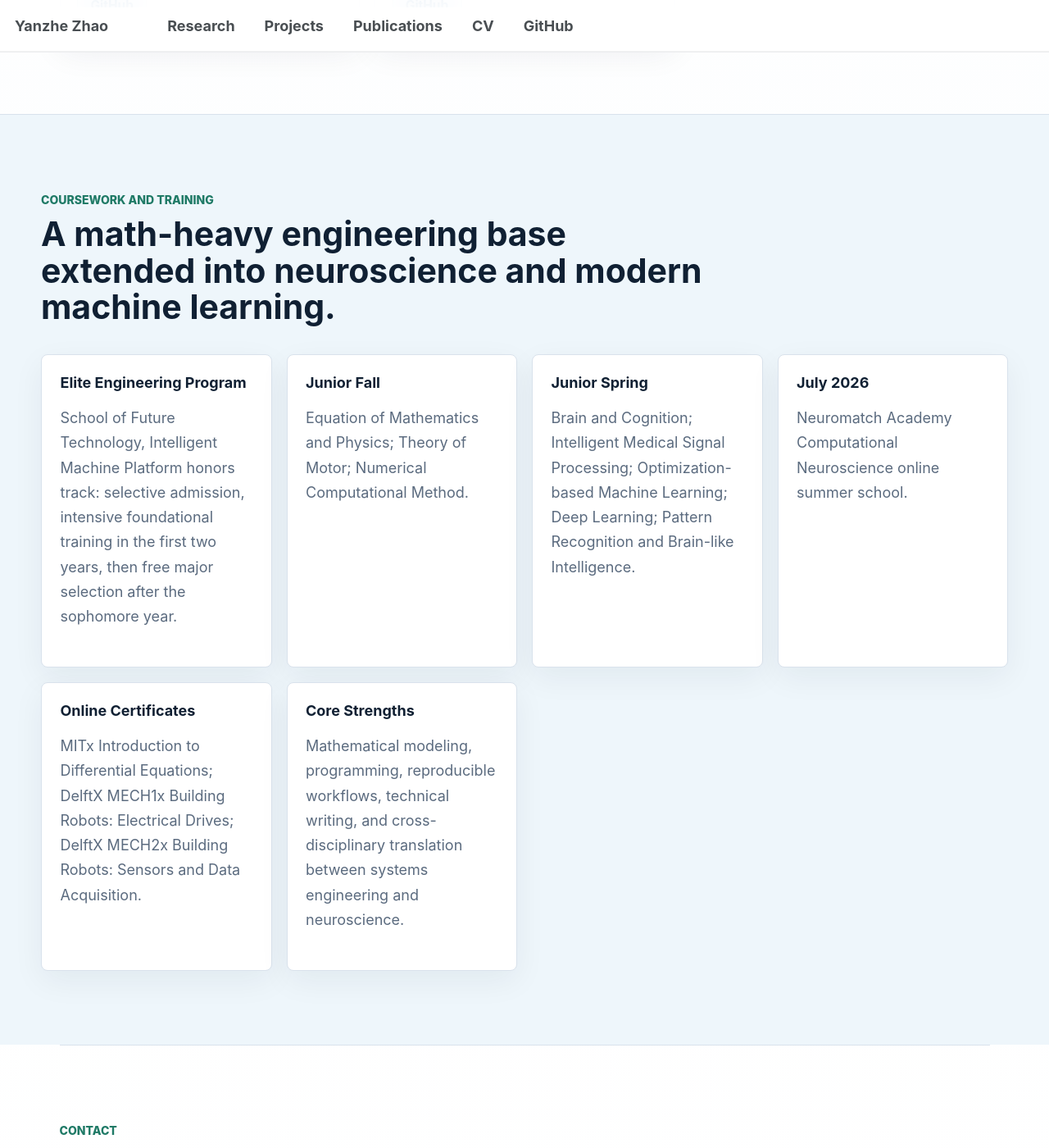
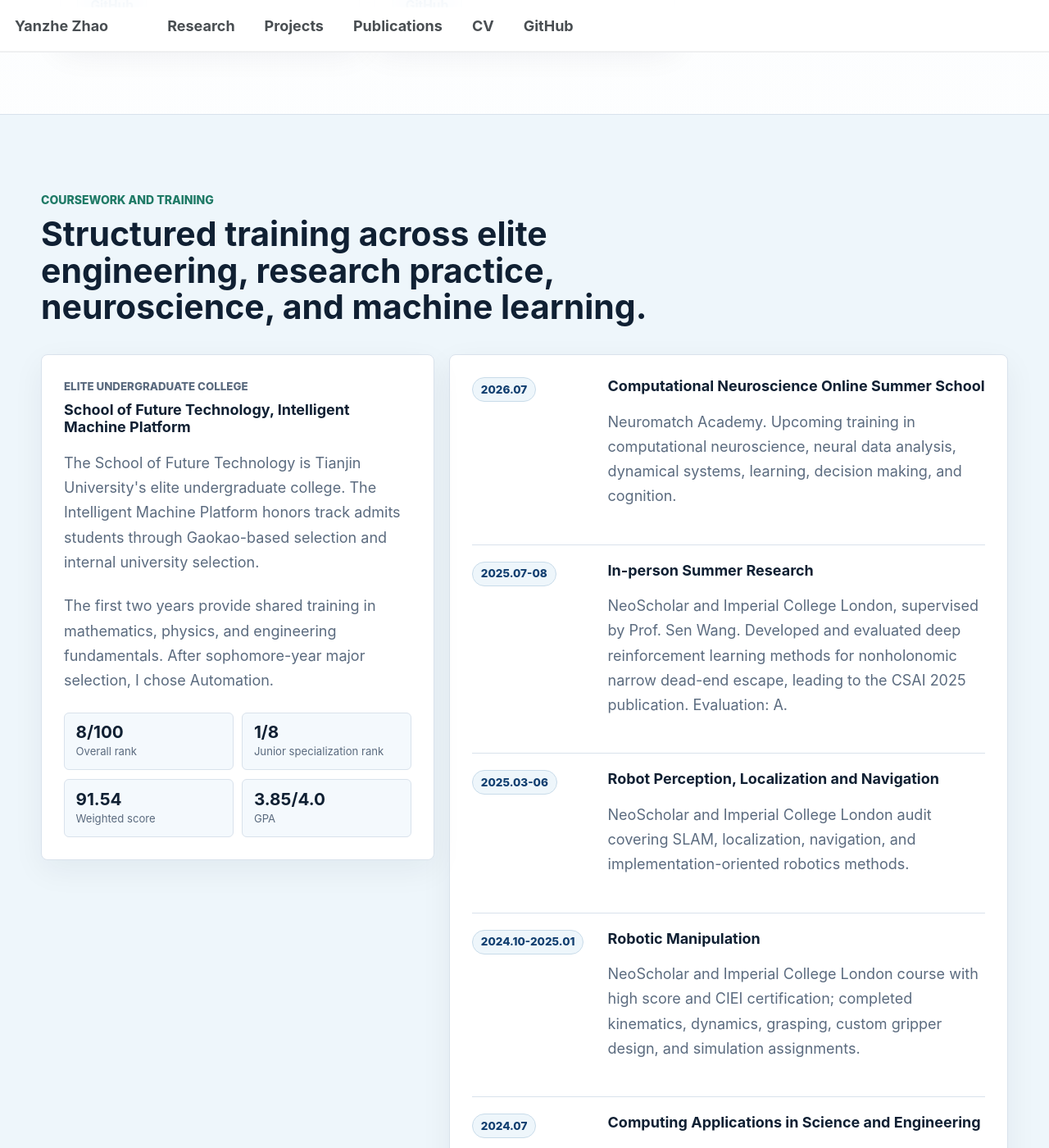
Before and after one commit to JustinZHAO-05/JustinZHAO-05.github.io, a Jekyll site: the page built from _pages/about.md, in a window 1280 px wide and 1400 px high, scrolled down 6015 px. Shown: the whole window at 82% size. Built offline with Jekyll 4.4.1, drawn with Linux system fonts in a browser that asks for light colours; a script that is not in the unit is left out; some of the changed text lies outside the part shown.

Commit message:
Expand coursework and training section

```diff
--- a/_pages/about.md
+++ b/_pages/about.md
@@ -106,33 +106,85 @@ redirect_from:
 <section class="home-section coursework-band" id="training">
   <div class="section-heading">
     <span>Coursework and Training</span>
-    <h2>A math-heavy engineering base extended into neuroscience and modern machine learning.</h2>
+    <h2>Structured training across elite engineering, research practice, neuroscience, and machine learning.</h2>
   </div>
-  <div class="coursework-grid">
-    <article>
-      <h3>Elite Engineering Program</h3>
-      <p>School of Future Technology, Intelligent Machine Platform honors track: selective admission, intensive foundational training in the first two years, then free major selection after the sophomore year.</p>
+
+  <div class="training-layout">
+    <article class="training-feature">
+      <p class="training-kicker">Elite undergraduate college</p>
+      <h3>School of Future Technology, Intelligent Machine Platform</h3>
+      <p>The School of Future Technology is Tianjin University's elite undergraduate college. The Intelligent Machine Platform honors track admits students through Gaokao-based selection and internal university selection.</p>
+      <p>The first two years provide shared training in mathematics, physics, and engineering fundamentals. After sophomore-year major selection, I chose Automation.</p>
+      <div class="training-feature__metrics">
+        <div><strong>8/100</strong><span>Overall rank</span></div>
+        <div><strong>1/8</strong><span>Junior specialization rank</span></div>
+        <div><strong>91.54</strong><span>Weighted score</span></div>
+        <div><strong>3.85/4.0</strong><span>GPA</span></div>
+      </div>
     </article>
-    <article>
-      <h3>Junior Fall</h3>
-      <p>Equation of Mathematics and Physics; Theory of Motor; Numerical Computational Method.</p>
-    </article>
-    <article>
-      <h3>Junior Spring</h3>
-      <p>Brain and Cognition; Intelligent Medical Signal Processing; Optimization-based Machine Learning; Deep Learning; Pattern Recognition and Brain-like Intelligence.</p>
-    </article>
-    <article>
-      <h3>July 2026</h3>
-      <p>Neuromatch Academy Computational Neuroscience online summer school.</p>
-    </article>
-    <article>
-      <h3>Online Certificates</h3>
-      <p>MITx Introduction to Differential Equations; DelftX MECH1x Building Robots: Electrical Drives; DelftX MECH2x Building Robots: Sensors and Data Acquisition.</p>
-    </article>
-    <article>
-      <h3>Core Strengths</h3>
-      <p>Mathematical modeling, programming, reproducible workflows, technical writing, and cross-disciplinary translation between systems engineering and neuroscience.</p>
-    </article>
+
+    <div class="training-timeline" aria-label="Research and training timeline">
+      <article>
+        <time>2026.07</time>
+        <div>
+          <h3>Computational Neuroscience Online Summer School</h3>
+          <p>Neuromatch Academy. Upcoming training in computational neuroscience, neural data analysis, dynamical systems, learning, decision making, and cognition.</p>
+        </div>
+      </article>
+      <article>
+        <time>2025.07-08</time>
+        <div>
+          <h3>In-person Summer Research</h3>
+          <p>NeoScholar and Imperial College London, supervised by Prof. Sen Wang. Developed and evaluated deep reinforcement learning methods for nonholonomic narrow dead-end escape, leading to the CSAI 2025 publication. Evaluation: A.</p>
+        </div>
+      </article>
+      <article>
+        <time>2025.03-06</time>
+        <div>
+          <h3>Robot Perception, Localization and Navigation</h3>
+          <p>NeoScholar and Imperial College London audit covering SLAM, localization, navigation, and implementation-oriented robotics methods.</p>
+        </div>
+      </article>
+      <article>
+        <time>2024.10-2025.01</time>
+        <div>
+          <h3>Robotic Manipulation</h3>
+          <p>NeoScholar and Imperial College London course with high score and CIEI certification; completed kinematics, dynamics, grasping, custom gripper design, and simulation assignments.</p>
+        </div>
+      </article>
+      <article>
+        <time>2024.07</time>
+        <div>
+          <h3>Computing Applications in Science and Engineering</h3>
+          <p>University of Bristol Summer School. Used Java and Go for scientific computing; built satellite-control simulation and Arduino/networked sensing projects.</p>
+        </div>
+      </article>
+    </div>
+  </div>
+
+  <div class="coursework-panel">
+    <div class="section-heading section-heading--compact">
+      <span>Selected Coursework</span>
+      <h2>Course clusters supporting the current neuroscience and Neuro-AI direction.</h2>
+    </div>
+    <div class="coursework-grid">
+      <article>
+        <h3>Neuroscience and Machine Learning</h3>
+        <p>Brain and Cognition; Intelligent Medical Signal Processing; Optimization-based Machine Learning; Deep Learning; Pattern Recognition and Brain-like Intelligence.</p>
+      </article>
+      <article>
+        <h3>Mathematics and Computation</h3>
+        <p>Mathematical Analysis; Advanced Linear Algebra; Probability and Mathematical Statistics; Equation of Mathematics and Physics; Numerical Computational Method; Discrete Mathematics.</p>
+      </article>
+      <article>
+        <h3>Signals, Control, and Robotics</h3>
+        <p>Signals and Systems; Automatic Control; Theory of Motor; Robot Kinematics and Dynamics; Computer Organization and Architecture; C++ Programming.</p>
+      </article>
+      <article>
+        <h3>Online Certificates and Study</h3>
+        <p>MITx Introduction to Differential Equations; DelftX MECH1x Building Robots: Electrical Drives; DelftX MECH2x Building Robots: Sensors and Data Acquisition; University of Padova Foundations of Signals and Systems; Stanford Machine Learning, Deep Learning, and Convex Optimization tracks; UW Computational Neuroscience materials.</p>
+      </article>
+    </div>
   </div>
 </section>
 
--- a/_sass/layout/_profile_upgrade.scss
+++ b/_sass/layout/_profile_upgrade.scss
@@ -257,6 +257,13 @@ body {
   gap: 1rem;
 }
 
+.training-layout {
+  display: grid;
+  grid-template-columns: minmax(0, 0.95fr) minmax(0, 1.35fr);
+  gap: 1rem;
+  align-items: start;
+}
+
 .research-path {
   position: relative;
   grid-template-columns: repeat(3, minmax(0, 1fr));
@@ -267,7 +274,9 @@ body {
 .coursework-grid article,
 .publication-feature,
 .publication-card,
-.cv-hero {
+.cv-hero,
+.training-feature,
+.training-timeline {
   background: var(--profile-surface);
   border: 1px solid var(--profile-border);
   border-radius: 8px;
@@ -277,6 +286,94 @@ body {
 .research-path article,
 .coursework-grid article {
   padding: 1.25rem;
+}
+
+.training-feature,
+.training-timeline {
+  padding: clamp(1.15rem, 2.5vw, 1.5rem);
+}
+
+.training-feature {
+  position: sticky;
+  top: 5.25rem;
+}
+
+.training-kicker {
+  margin: 0 0 0.35rem;
+  color: var(--profile-green);
+  font-size: 0.74rem;
+  font-weight: 800;
+  line-height: 1.25;
+  text-transform: uppercase;
+  letter-spacing: 0;
+}
+
+.training-feature__metrics {
+  display: grid;
+  grid-template-columns: repeat(2, minmax(0, 1fr));
+  gap: 0.6rem;
+  margin-top: 1rem;
+}
+
+.training-feature__metrics div {
+  padding: 0.75rem;
+  border: 1px solid var(--profile-border);
+  border-radius: 6px;
+  background: #f4f9fd;
+}
+
+.training-feature__metrics strong {
+  display: block;
+  color: var(--profile-ink);
+  font-size: 1.15rem;
+  line-height: 1;
+}
+
+.training-feature__metrics span {
+  display: block;
+  margin-top: 0.25rem;
+  color: var(--profile-muted);
+  font-size: 0.73rem;
+  line-height: 1.25;
+}
+
+.training-timeline article {
+  display: grid;
+  grid-template-columns: minmax(6.6rem, 8.2rem) minmax(0, 1fr);
+  gap: 1rem;
+  position: relative;
+  padding: 0 0 1.1rem;
+}
+
+.training-timeline article + article {
+  padding-top: 1.1rem;
+  border-top: 1px solid var(--profile-border);
+}
+
+.training-timeline article:last-child {
+  padding-bottom: 0;
+}
+
+.training-timeline time {
+  align-self: start;
+  justify-self: start;
+  padding: 0.33rem 0.55rem;
+  border: 1px solid #c8dbe9;
+  border-radius: 999px;
+  background: #eef6fb;
+  color: var(--profile-blue-dark);
+  font-size: 0.75rem;
+  font-weight: 800;
+  line-height: 1.2;
+  white-space: nowrap;
+}
+
+.coursework-panel {
+  margin-top: 1rem;
+}
+
+.coursework-panel .section-heading--compact {
+  margin-top: 0;
 }
 
 .research-path article {
@@ -329,6 +426,8 @@ body {
 
 .research-path h3,
 .coursework-grid h3,
+.training-feature h3,
+.training-timeline h3,
 .project-card h3,
 .publication-feature h3,
 .publication-card h2 {
@@ -339,6 +438,8 @@ body {
 
 .research-path p,
 .coursework-grid p,
+.training-feature p,
+.training-timeline p,
 .project-card p,
 .publication-feature p,
 .publication-card p,
@@ -539,8 +640,13 @@ body {
   .home-hero,
   .project-grid,
   .project-grid--featured,
+  .training-layout,
   .coursework-grid {
     grid-template-columns: 1fr;
+  }
+
+  .training-feature {
+    position: static;
   }
 
   .research-path {
@@ -608,8 +714,18 @@ body {
   }
 
   .fact-grid,
+  .training-feature__metrics,
   .cv-hero {
     grid-template-columns: 1fr;
+  }
+
+  .training-timeline article {
+    grid-template-columns: 1fr;
+    gap: 0.55rem;
+  }
+
+  .training-timeline time {
+    white-space: normal;
   }
 
   .cv-hero img {
```
